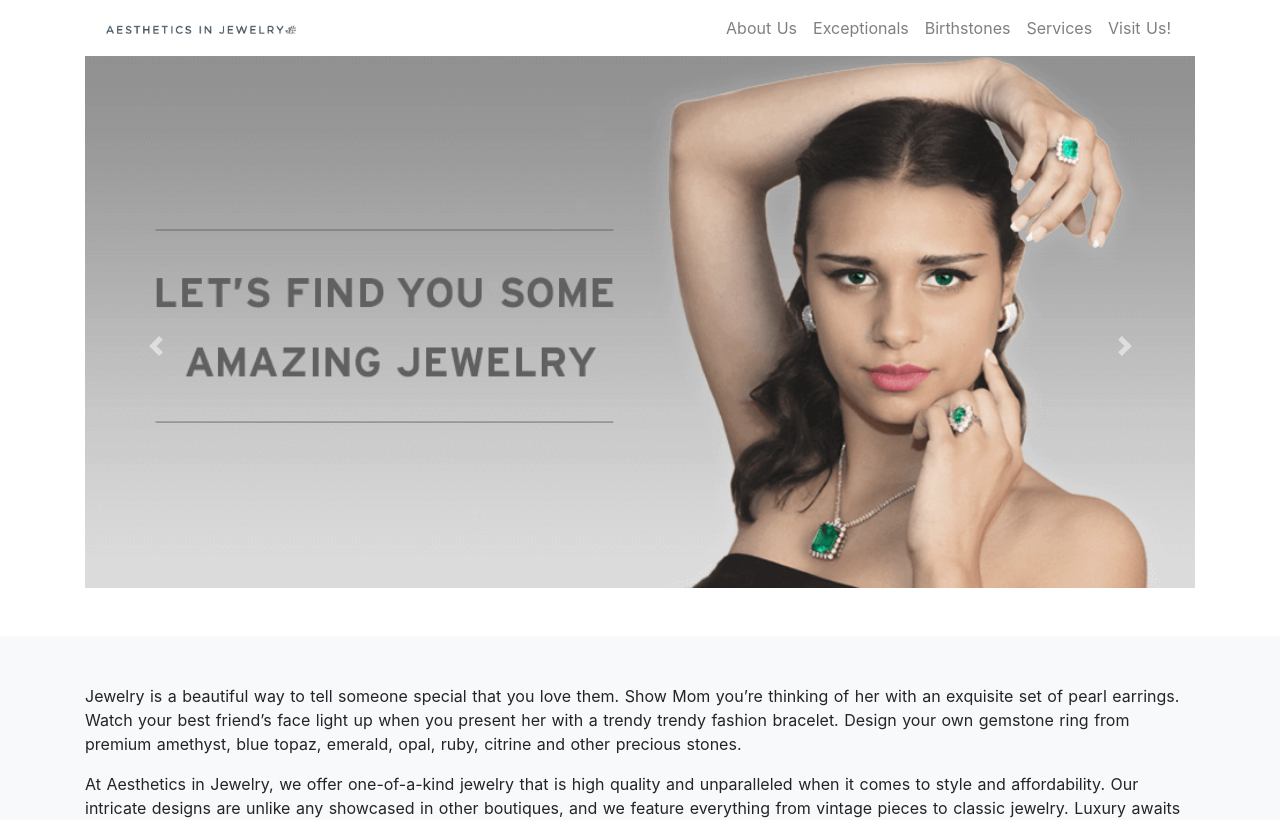
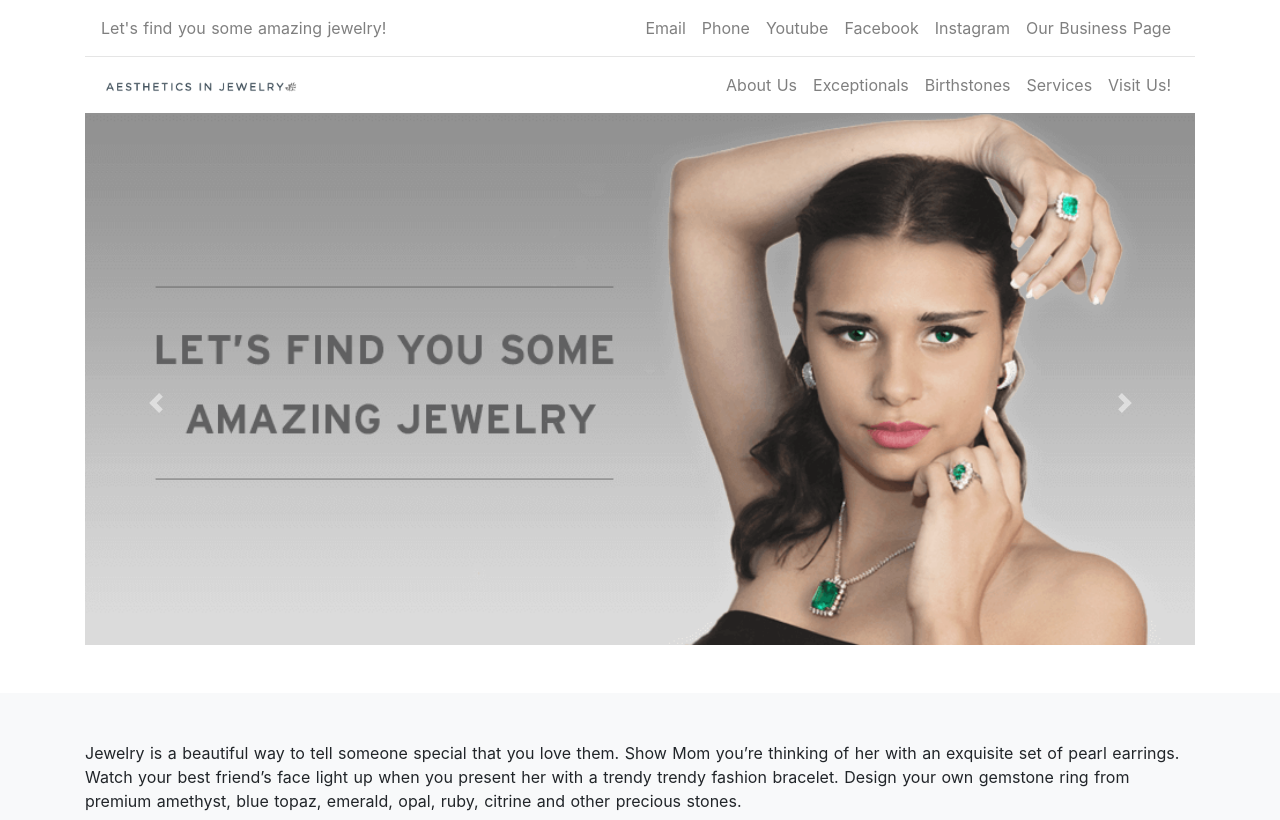
Before and after one commit to shadowlion/aestheticsinjewelry, a Nuxt app: page / in a window 1280 px wide. Shown: the top 820 px of the page. Built offline with nearby package versions, Linux system fonts and the light colour scheme.

Commit message:
fix: add social media back in

```diff
--- a/components/Header.vue
+++ b/components/Header.vue
@@ -1,5 +1,23 @@
 <template>
   <header class="container">
+    <div class="d-none d-md-block">
+      <b-navbar toggleable="md" type="light" variant="transparent">
+        <span class="navbar-text">Let's find you some amazing jewelry!</span>
+        <b-collapse is-nav>
+          <b-navbar-nav class="ml-auto">
+            <b-nav-item href="mailto:info@aestheticsinjewelry.com">
+              Email
+            </b-nav-item>
+            <b-nav-item href="tel:5025892728">Phone</b-nav-item>
+            <b-nav-item href="/visit-us">Youtube</b-nav-item>
+            <b-nav-item href="">Facebook</b-nav-item>
+            <b-nav-item href="/services">Instagram</b-nav-item>
+            <b-nav-item href="">Our Business Page</b-nav-item>
+          </b-navbar-nav>
+        </b-collapse>
+      </b-navbar>
+      <hr class="my-0" />
+    </div>
     <b-navbar toggleable="md" type="light" variant="transparent">
       <b-navbar-brand href="/">
         <b-img :src="require('@/assets/aj-logo.png')" width="200" />
```
